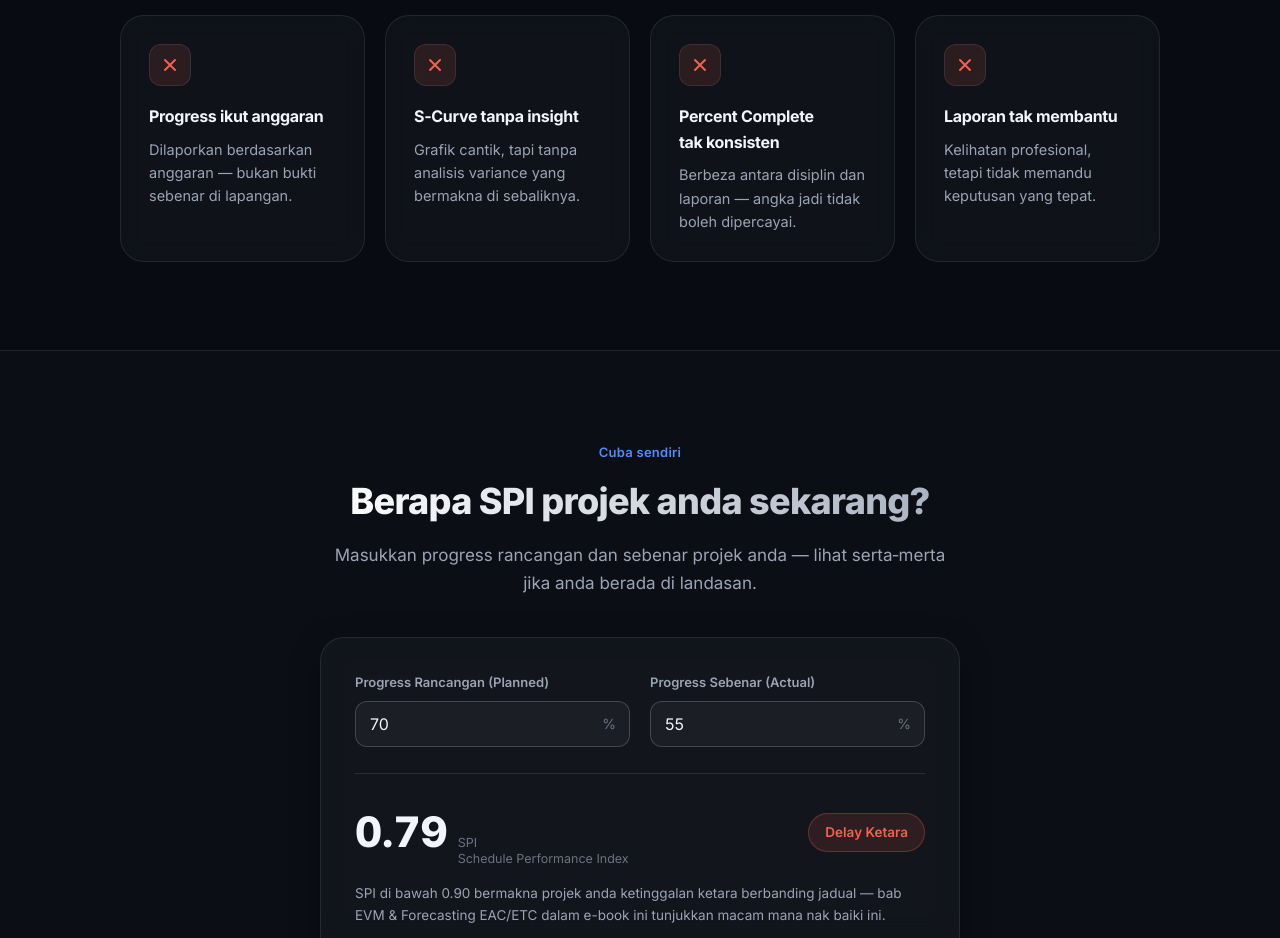
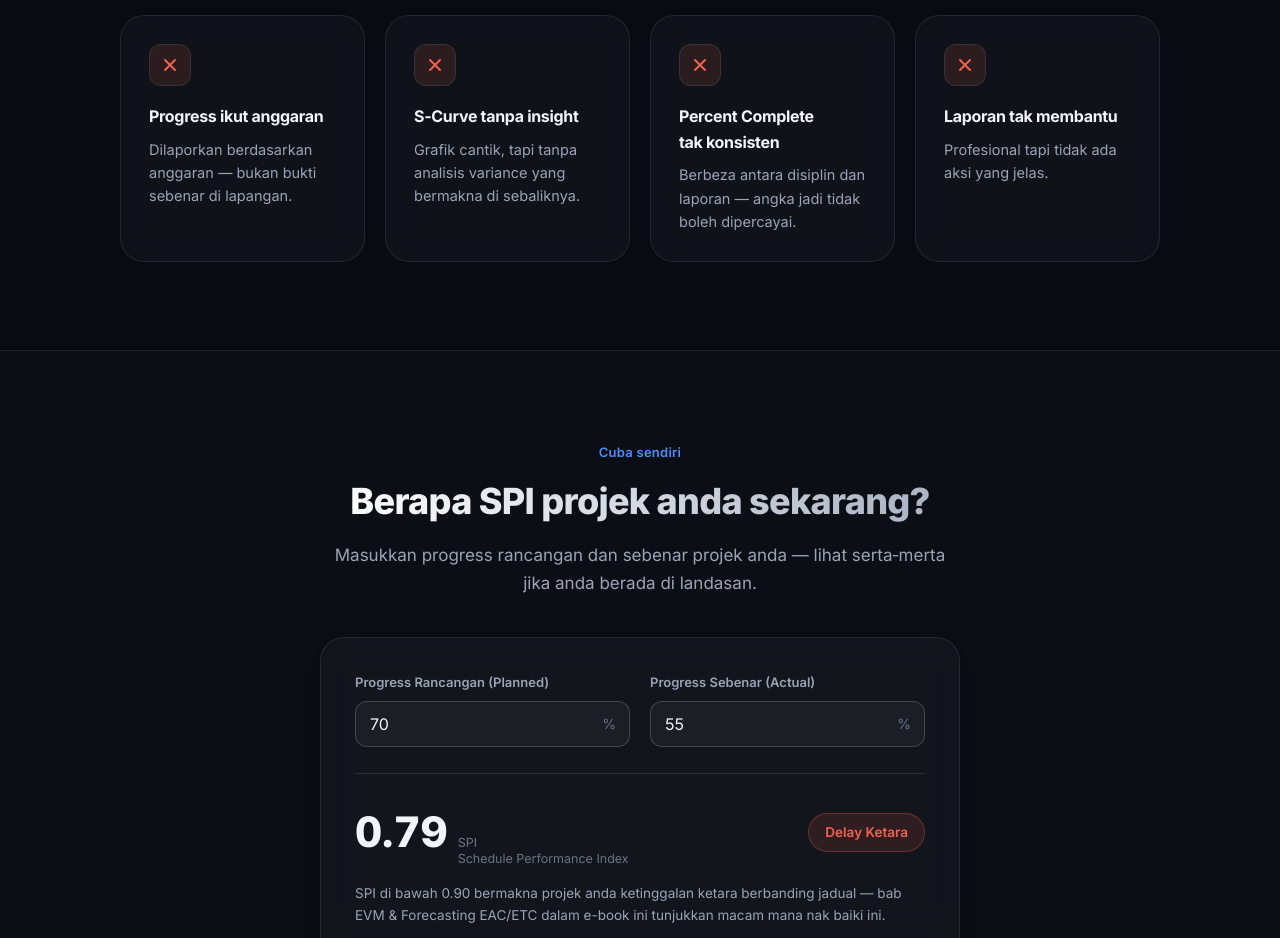
Before and after one commit to halidasina/apexebook-evm, a plain HTML site: page index.html in a window 1280 px wide. Shown: the part 1460-2398 px from the top of the page. Drawn offline with Linux system fonts and the light colour scheme.

Commit message:
Update problem card copy: 'Profesional tapi tidak ada aksi yang jelas'

```diff
--- a/index.html
+++ b/index.html
@@ -100,7 +100,7 @@
       <div class="card">
         <div class="card-icon danger"><svg viewBox="0 0 20 20" fill="none"><path d="M5 5l10 10M15 5L5 15" stroke="currentColor" stroke-width="2" stroke-linecap="round"/></svg></div>
         <h3>Laporan tak membantu</h3>
-        <p>Kelihatan profesional, tetapi tidak memandu keputusan yang tepat.</p>
+        <p>Profesional tapi tidak ada aksi yang jelas.</p>
       </div>
     </div>
   </div>
```
